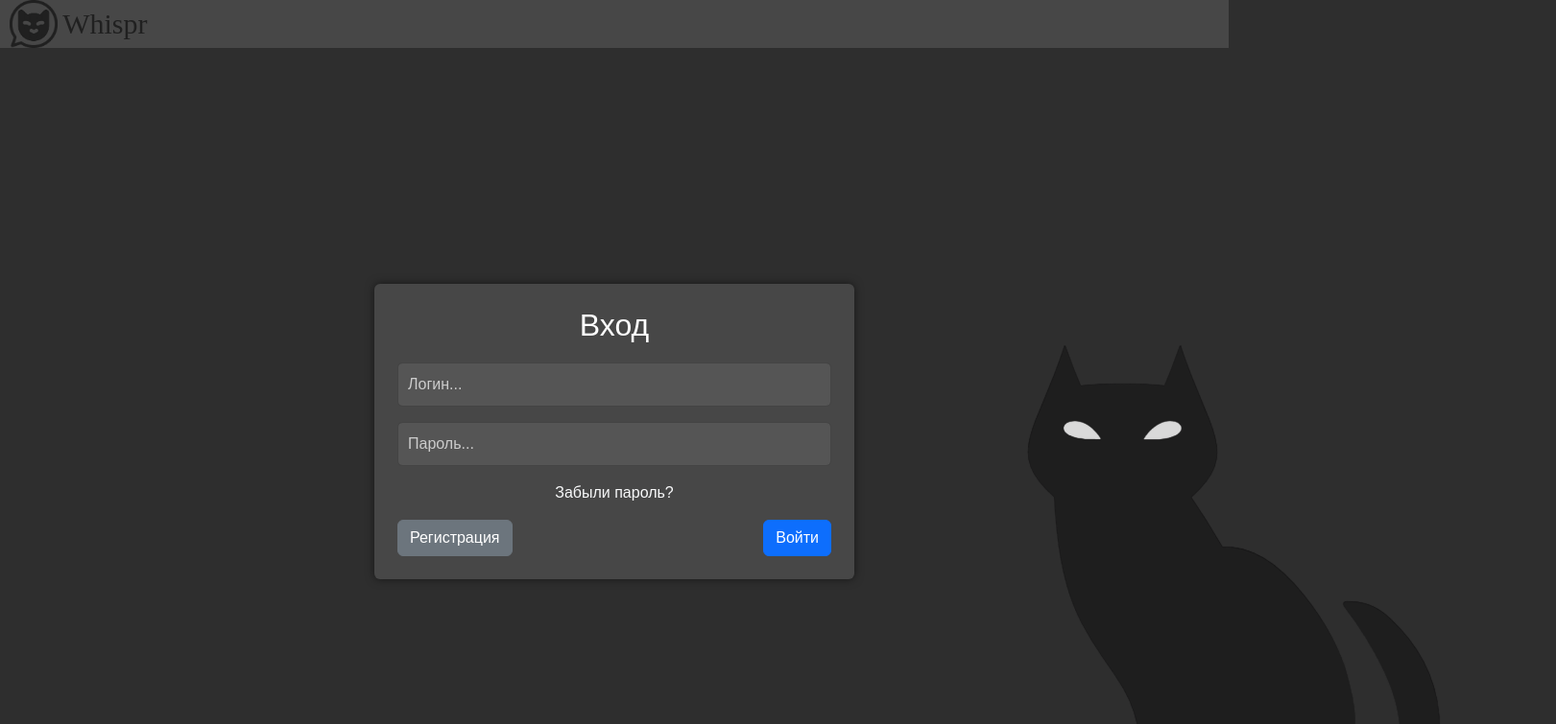
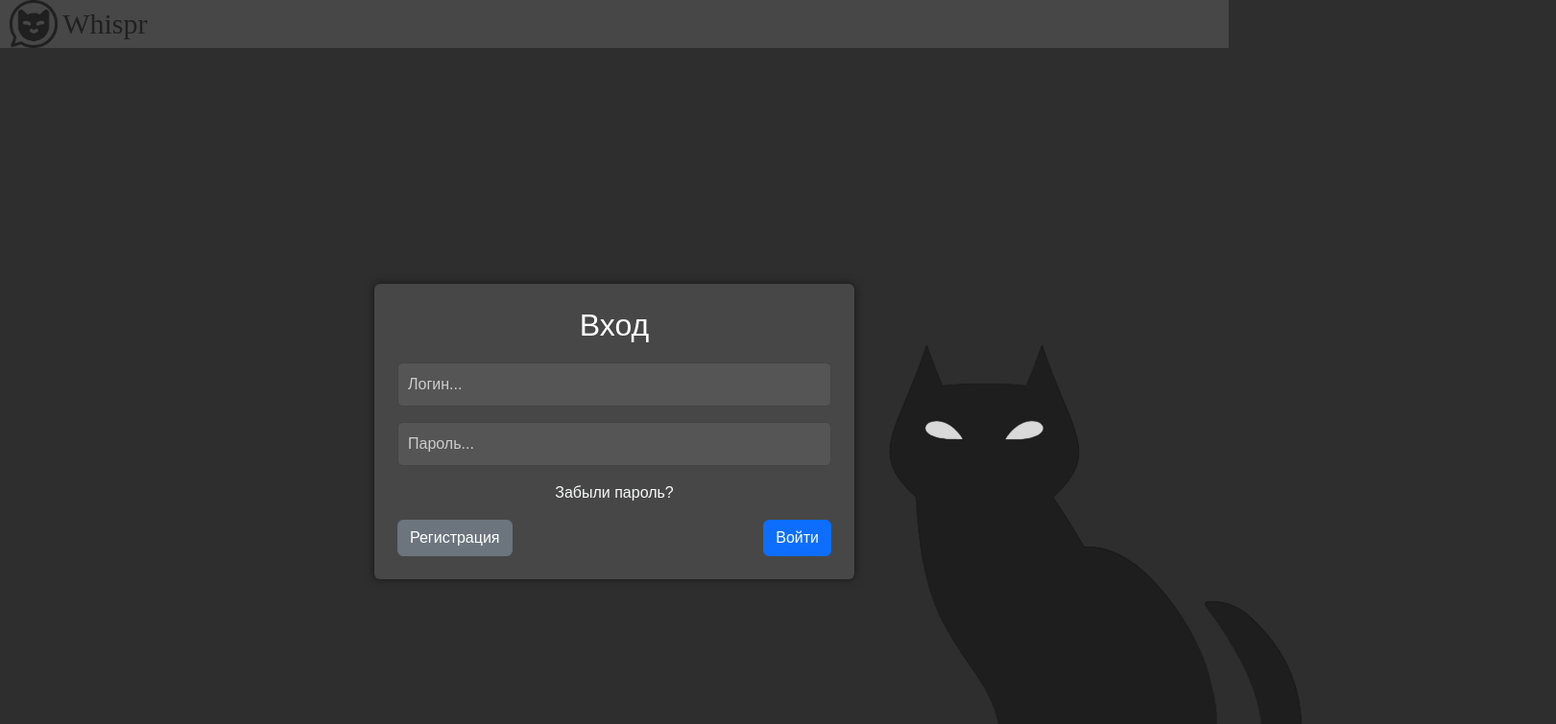
Before and after one commit to Tensai22/whispr_frontend, a React (Create React App) app: page /login in a window 1280 px wide. Shown: the top 755 px of the page at 96% size, 1621 px wide, since content can reach past the window. Built offline with nearby package versions, Linux system fonts and the light colour scheme.

Commit message:
Изменил .backgroun-cat в log_reg.css!

```diff
--- a/src/css/log_reg.css
+++ b/src/css/log_reg.css
@@ -12,9 +12,10 @@ body {
 }
 .background-cat {
      position: absolute;
-    left: 950px;
+    right: 0;
     bottom: 0;
     height: 440px;
+    width: 37vw;
     pointer-events: none;
 }
 
```
